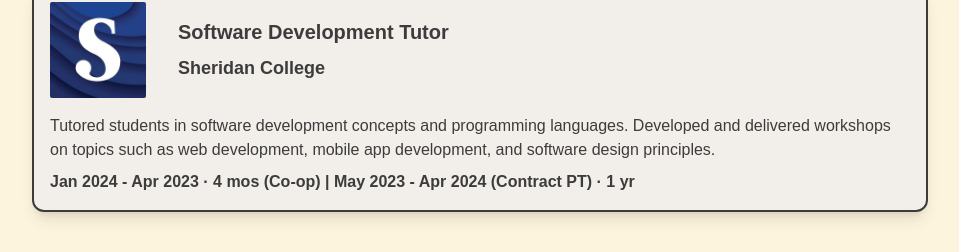
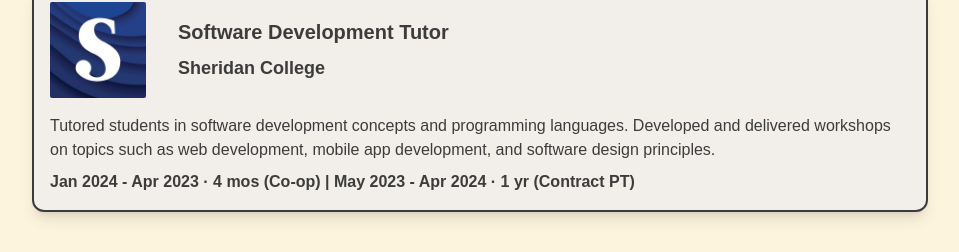
Before and after one commit to tanveersran/portfolio-website, a Next.js app: page / in a window 1280 px wide. Shown: the part 2156-2408 px from the top of the page, without its empty margins (160-1119 px from the left). Built offline with nearby package versions, Linux system fonts and the light colour scheme.

Commit message:
fix typo in data file

```diff
--- a/src/data/data.js
+++ b/src/data/data.js
@@ -27,7 +27,7 @@ export const data = {
       companyLogo: "./sheridan-logo.jpeg",
       title: "Software Development Tutor",
       company: "Sheridan College",
-      date: "Jan 2024 - Apr 2023 · 4 mos (Co-op) | May 2023 - Apr 2024 (Contract PT) · 1 yr",
+      date: "Jan 2024 - Apr 2023 · 4 mos (Co-op) | May 2023 - Apr 2024 · 1 yr (Contract PT)",
       description: "Tutored students in software development concepts and programming languages. Developed and delivered workshops on topics such as web development, mobile app development, and software design principles.",
     },
     {
```
